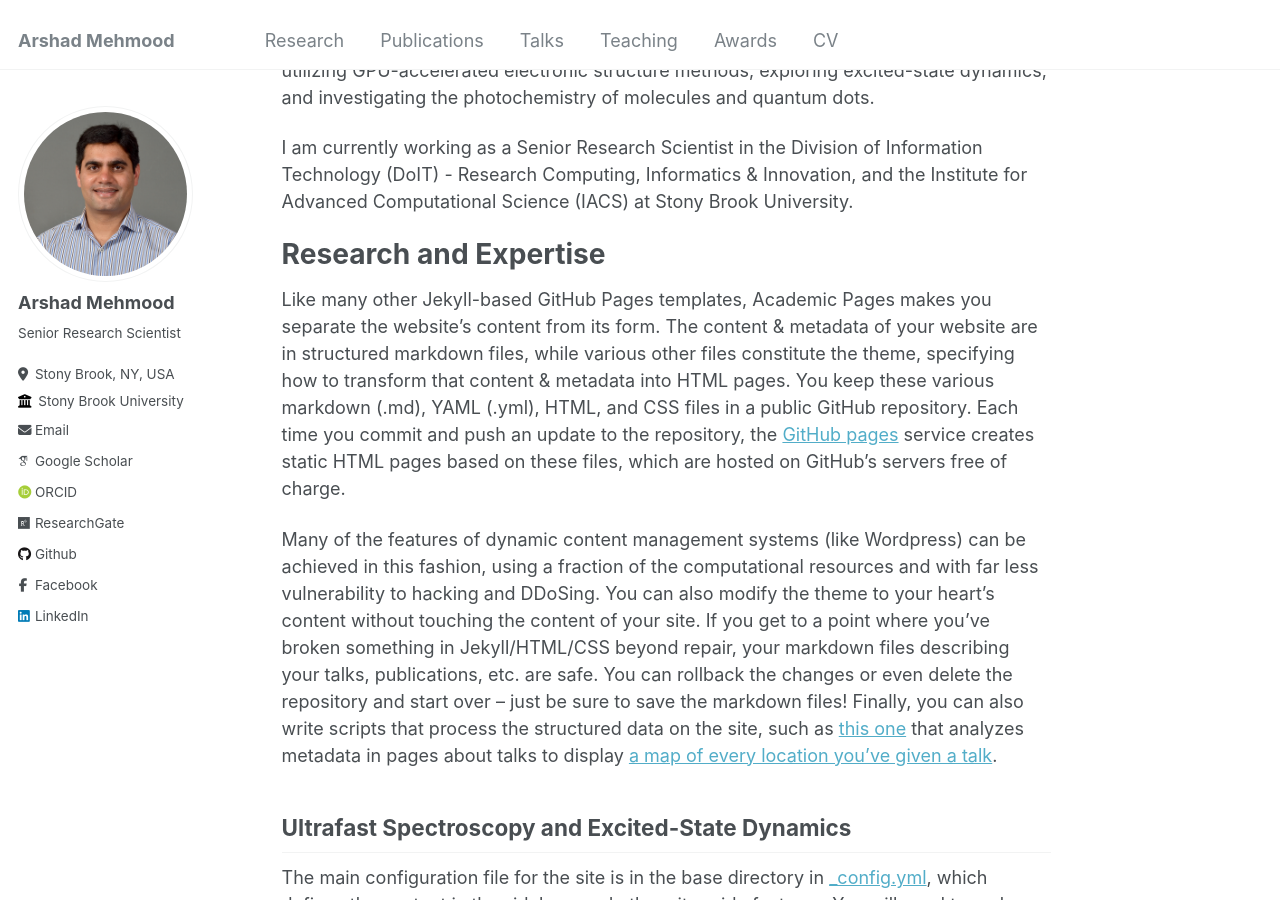
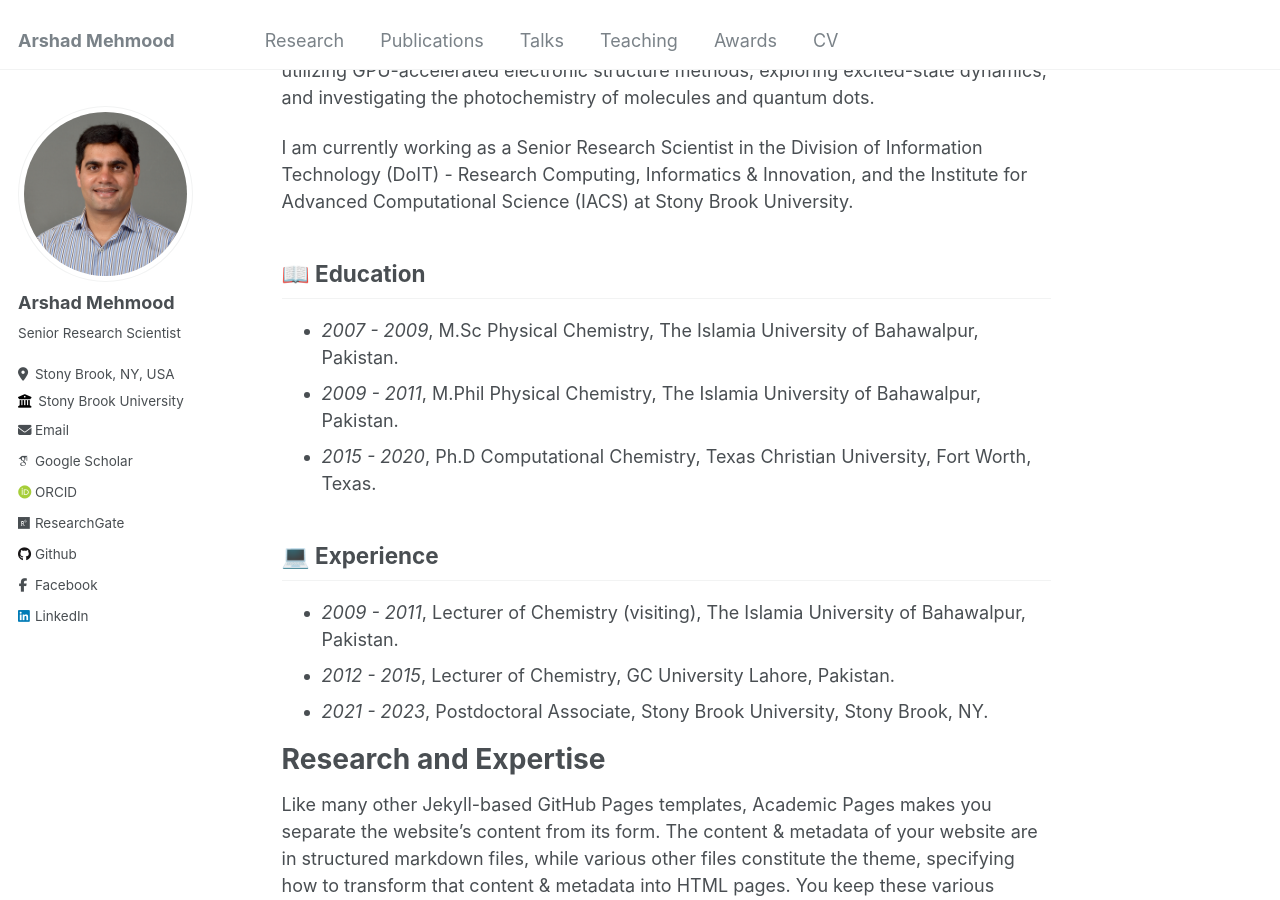
Before and after one commit to arshadmehmood118/arshadmehmood118.github.io, a Jekyll site: the page built from _pages/about.md, in a window 1280 px wide and 900 px high, scrolled down 412 px. Built offline with Jekyll 4.4.1, drawn with Linux system fonts in a browser that asks for light colours; some web fonts are replaced.

Commit message:
Update about.md

```diff
--- a/_pages/about.md
+++ b/_pages/about.md
@@ -12,6 +12,18 @@ A computational chemist advancing the frontiers of molecular and material scienc
 I earned my PhD from [Texas Christian University](https://www.tcu.edu/) in December 2020 with a dissertation titled "[A Computational Toolkit for Understanding Orbital Overlap and Chemical Reactivity](https://repository.tcu.edu/handle/116099117/42785)" supervised by [Prof. Benjamin G. Janesko](https://cse.tcu.edu/faculty-staff/view/benjamin-janesko). Subsequently, in January 2021, I joined the [research group](https://levinegroup.org/) of [Prof. Benjamin G. Levine](https://www.stonybrook.edu/commcms/chemistry/faculty/_faculty-profiles/Levine_Benjamin) as a Postdoctoral Associate at [Stony Brook University](https://stonybrook.edu/) Department of Chemistry and the [Institute for Advanced Computational Science (IACS)](https://www.stonybrook.edu/iacs/). During my tenure, I specialized in simulating ultrafast spectroscopy observable utilizing GPU-accelerated electronic structure methods, exploring excited-state dynamics, and investigating the photochemistry of molecules and quantum dots.
 
 I am currently working as a Senior Research Scientist in the Division of Information Technology (DoIT) - Research Computing, Informatics & Innovation, and the Institute for Advanced Computational Science (IACS) at Stony Brook University.
+
+📖 Education
+------
+- *2007 - 2009*, M.Sc Physical Chemistry, The Islamia University of Bahawalpur, Pakistan.
+- *2009 - 2011*, M.Phil Physical Chemistry, The Islamia University of Bahawalpur, Pakistan.
+- *2015 - 2020*, Ph.D Computational Chemistry, Texas Christian University, Fort Worth, Texas.
+
+💻 Experience
+------
+- *2009 - 2011*, Lecturer of Chemistry (visiting), The Islamia University of Bahawalpur, Pakistan.
+- *2012 - 2015*, Lecturer of Chemistry, GC University Lahore, Pakistan.
+- *2021 - 2023*, Postdoctoral Associate, Stony Brook University, Stony Brook, NY.
 
 Research and Expertise
 ======
```
